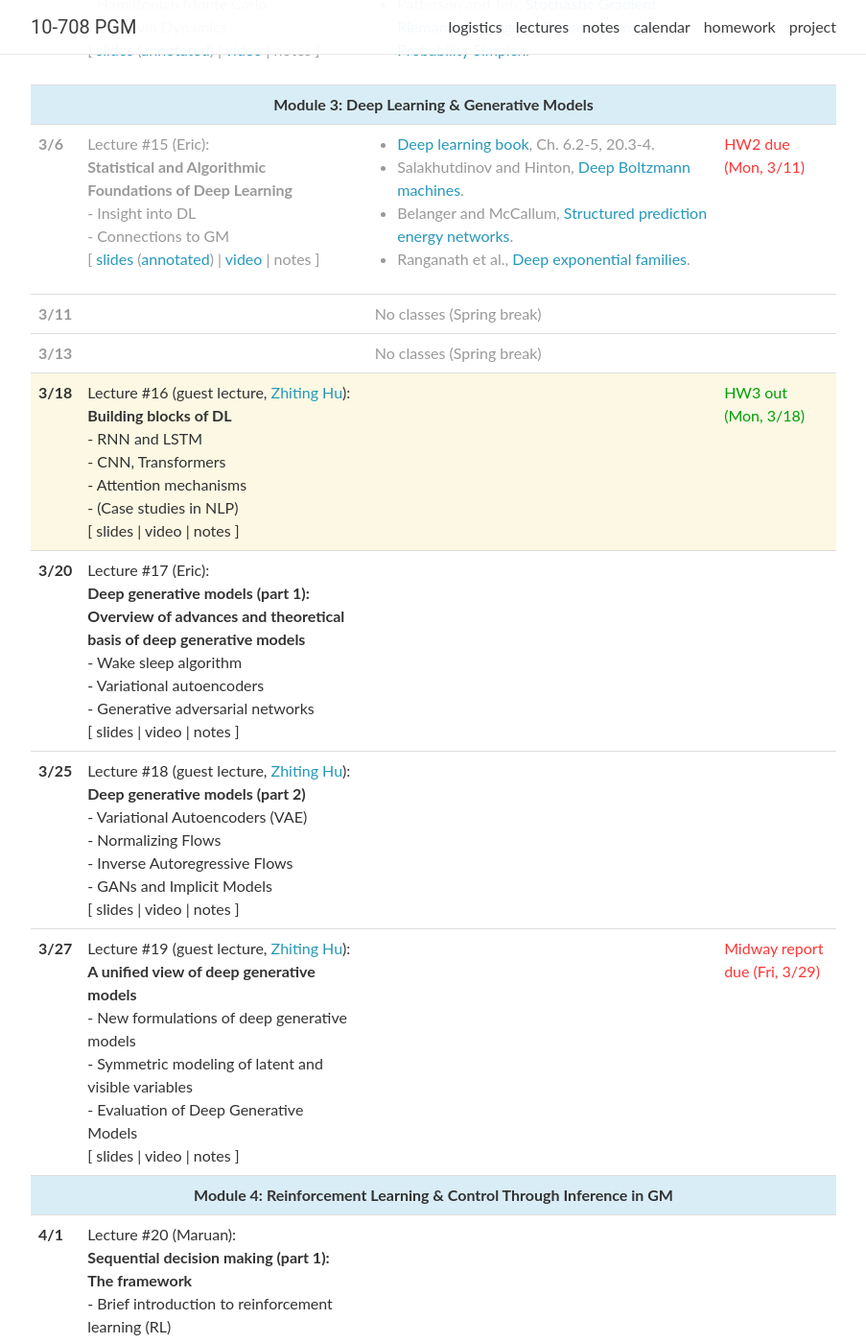
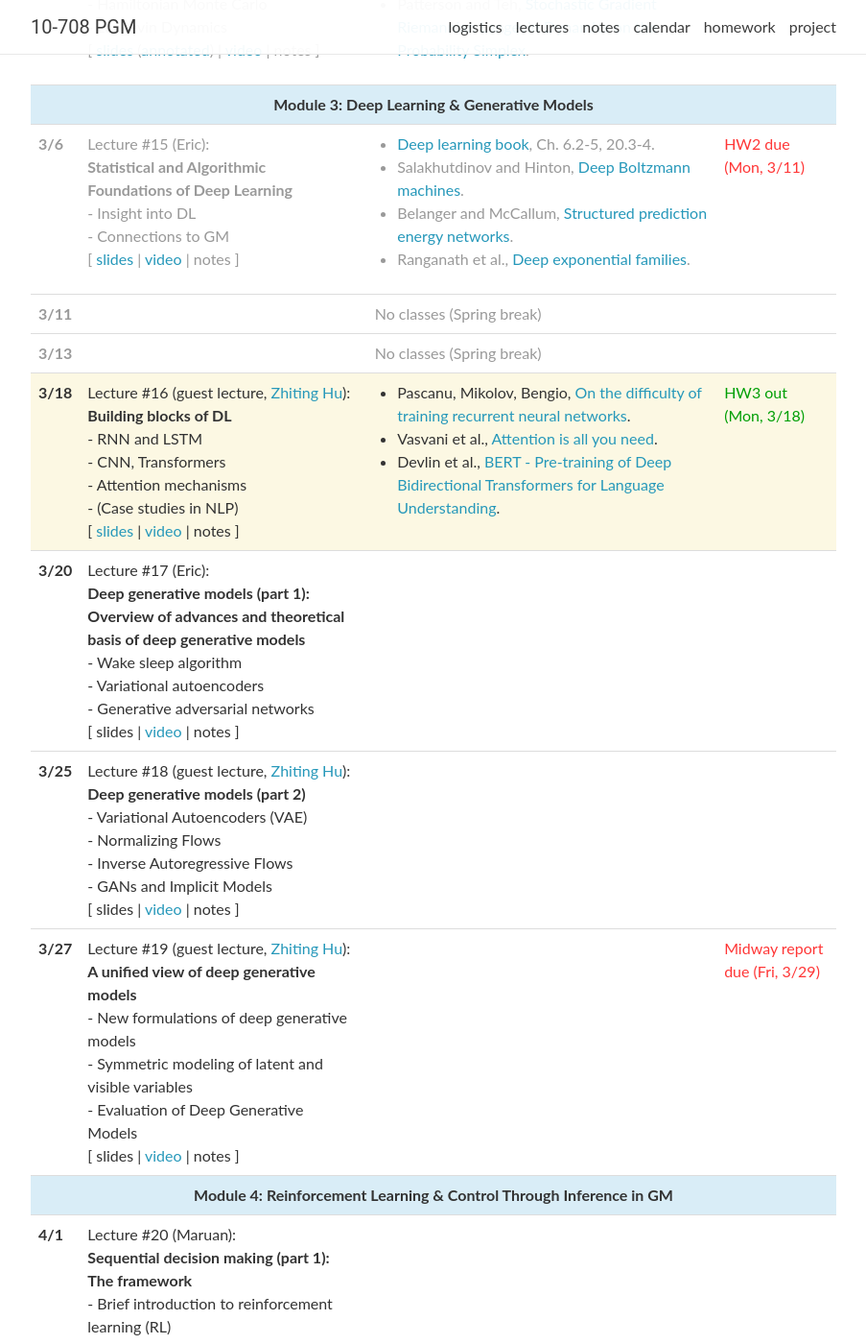
Before and after one commit to sailinglab/pgm-spring-2019, a Jekyll site: the page built from _pages/lectures.md, in a window 1280 px wide and 1400 px high, scrolled down 2670 px. Shown: the whole window at 96% size, without its empty margins (188-1091 px from the left). Built offline with Jekyll 4.4.1, drawn with Linux system fonts in a browser that asks for light colours; nearby versions of some CDN libraries; comment, search, counter and statistics services are not loaded; some of the changed text lies outside the part shown.

Commit message:
Update lectures.yml

```diff
--- a/_data/lectures.yml
+++ b/_data/lectures.yml
@@ -230,7 +230,7 @@
     - Insight into DL <br />
     - Connections to GM
   slides: "https://www.dropbox.com/s/w6zpjmy5xk0qtmp/lecture15-NN.pdf?dl=0"
-  annotated: ""
+  annotated:
   video: "https://scs.hosted.panopto.com/Panopto/Pages/Viewer.aspx?id=caa6ce42-b7b9-4145-bc4c-a9d0012ce923"
   notes:
   readings:
@@ -255,11 +255,14 @@
     - CNN, Transformers <br />
     - Attention mechanisms <br />
     - (Case studies in NLP)
-  slides:
+  slides: "https://www.dropbox.com/s/rq05b3anxoqx11q/lecture16-DL-blocks-zhiting.pdf?dl=0"
   annotated:
-  video:
+  video: "https://scs.hosted.panopto.com/Panopto/Pages/Viewer.aspx?id=e48fed41-d33a-429a-880a-a9d0012d041a"
   notes:
   readings:
+    - Pascanu, Mikolov, Bengio, <a href="http://proceedings.mlr.press/v28/pascanu13.pdf" target="_blank">On the difficulty of training recurrent neural networks</a>.
+    - Vasvani et al., <a href="https://arxiv.org/pdf/1706.03762.pdf" target="_blank">Attention is all you need</a>.
+    - Devlin et al., <a href="https://arxiv.org/pdf/1810.04805.pdf" target="_blank">BERT - Pre-training of Deep Bidirectional Transformers for Language Understanding</a>.
   logistics: >
     <span class="event">HW3 out (Mon, 3/18)</span>
 
@@ -273,7 +276,7 @@
     - Generative adversarial networks
   slides:
   annotated:
-  video:
+  video: "https://scs.hosted.panopto.com/Panopto/Pages/Viewer.aspx?id=564fb367-0a2d-4431-9acd-a9d0012d6b36"
   notes:
   readings:
   logistics:
@@ -288,7 +291,7 @@
     - GANs and Implicit Models
   slides:
   annotated:
-  video:
+  video: "https://scs.hosted.panopto.com/Panopto/Pages/Viewer.aspx?id=231412f0-243a-4d82-9441-a9d0012d9aa7"
   notes:
   readings:
   logistics:
@@ -302,7 +305,7 @@
     - Evaluation of Deep Generative Models
   slides:
   annotated:
-  video:
+  video: "https://scs.hosted.panopto.com/Panopto/Pages/Viewer.aspx?id=7ed31bba-5c30-45ef-b71b-a9d0012db6db"
   notes:
   readings:
   logistics: >
@@ -318,7 +321,7 @@
     - Connections to GM: RL and control as inference
   slides:
   annotated:
-  video:
+  video: "https://scs.hosted.panopto.com/Panopto/Pages/Viewer.aspx?id=241c108f-bb4b-4feb-909b-a9d0012dd93a"
   notes:
   readings:
   logistics:
@@ -334,7 +337,7 @@
     - Applications/case studies (games, robotics, etc.)
   slides:
   annotated:
-  video:
+  video: "https://scs.hosted.panopto.com/Panopto/Pages/Viewer.aspx?id=60166141-95e4-4582-8e87-a9d0012df42c"
   notes:
   readings:
   logistics: >
```
